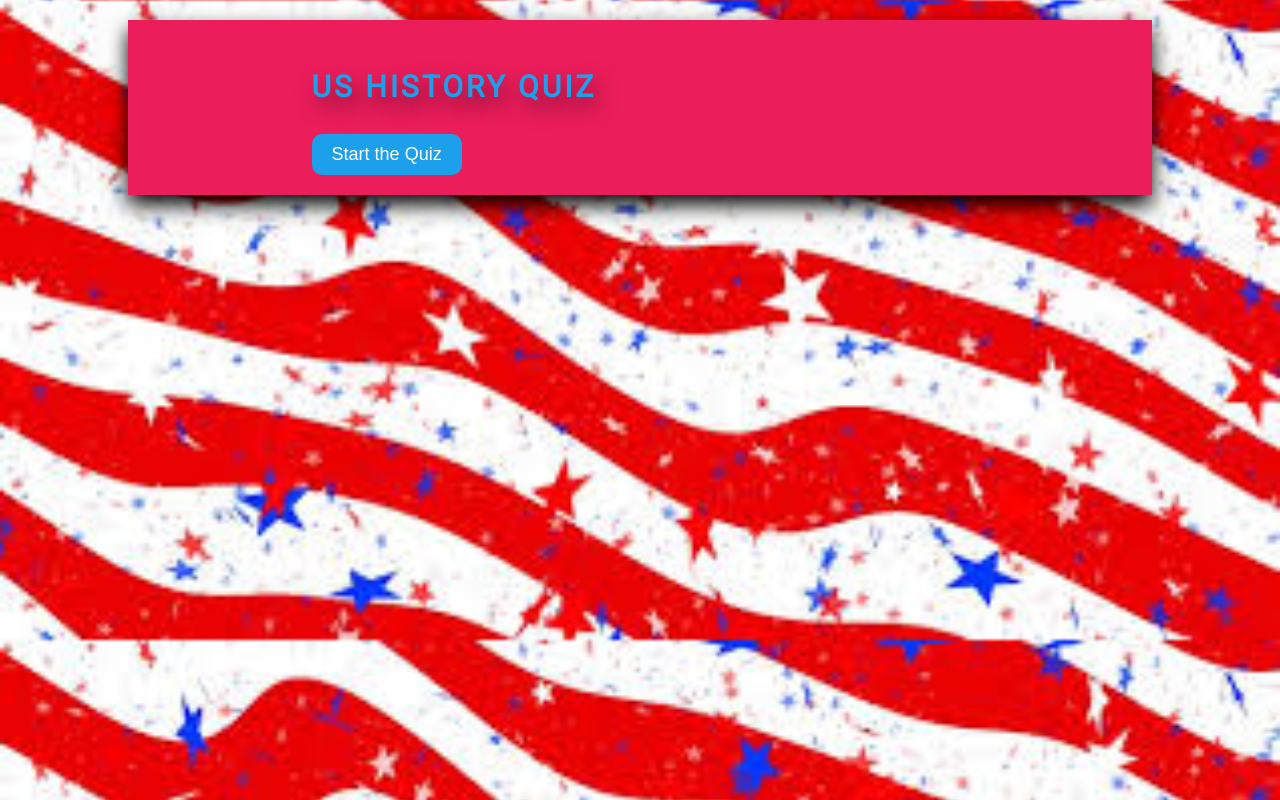
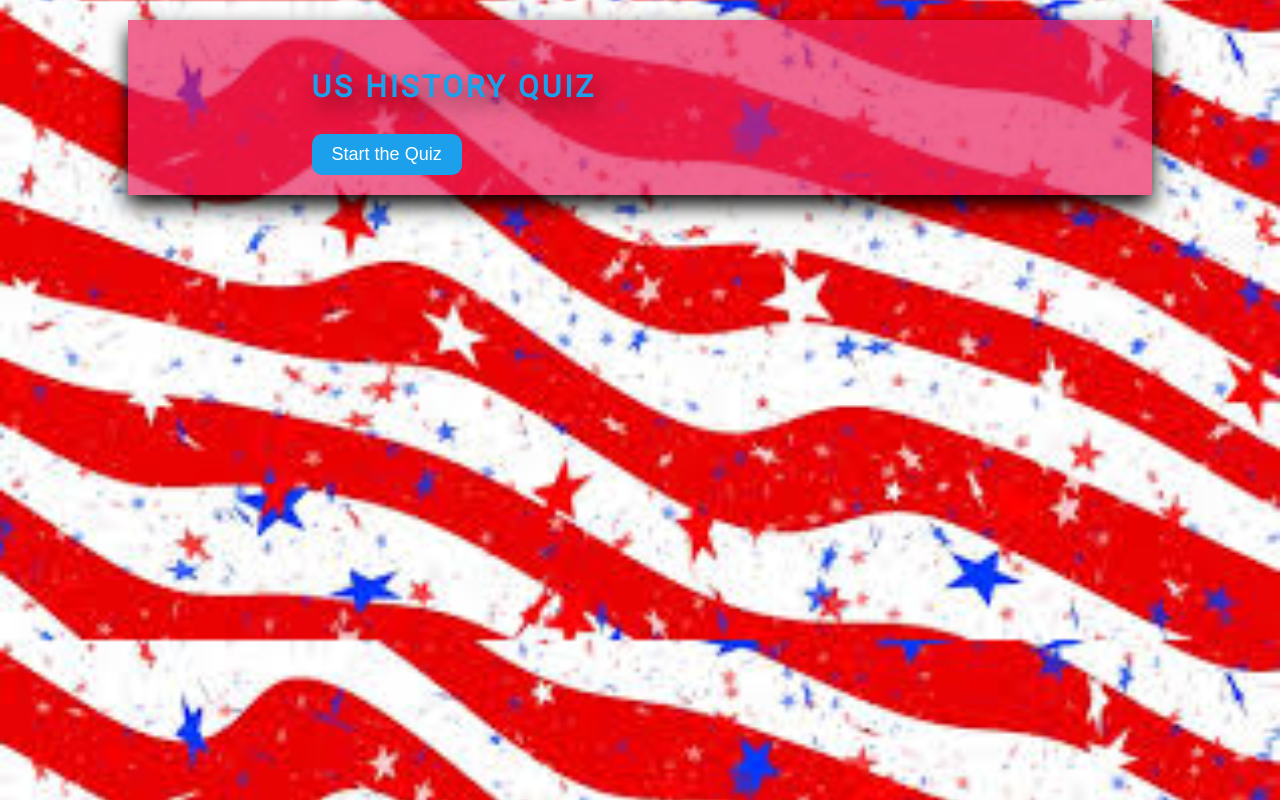
Before and after one commit to monksedo/TriviaGame, a plain HTML site: page index.html in a window 1280 px wide. Drawn offline with nearby package versions, Linux system fonts and the light colour scheme.

Commit message:
change game area background opacity level to more tranparent

```diff
--- a/assets/css/styles.css
+++ b/assets/css/styles.css
@@ -23,7 +23,7 @@ body {
 .container {
    width: 80%;
    margin: 0 auto;
-   background-color: #eb1d5b;
+   background-color: #eb1d5bab;
    box-shadow: 0 1rem 2rem black;
 }
 
```
